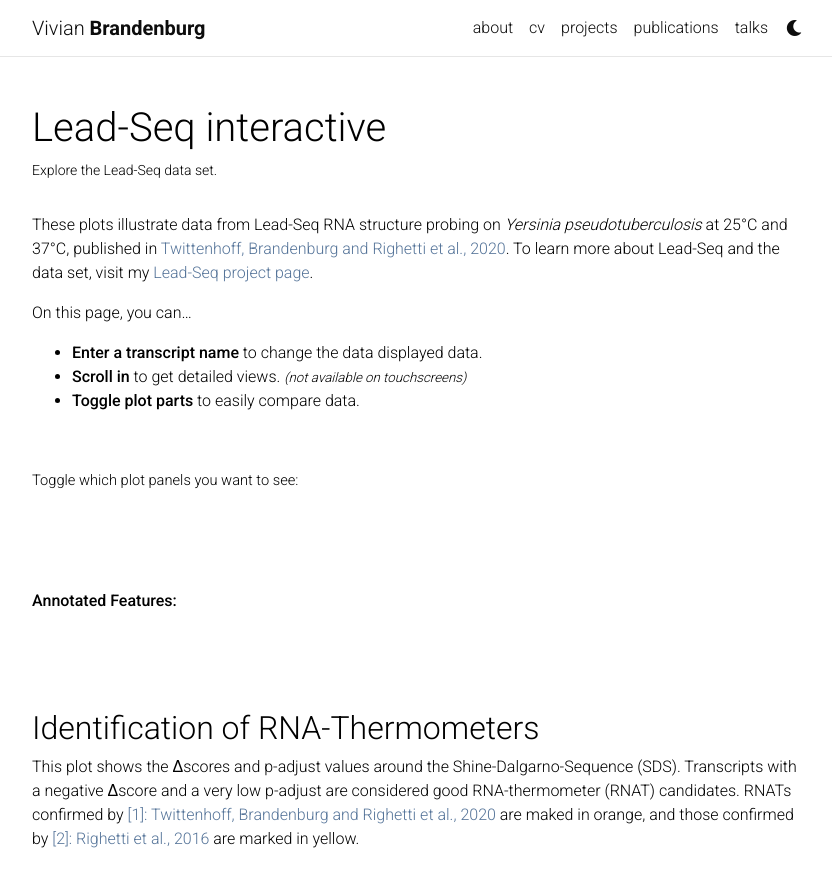
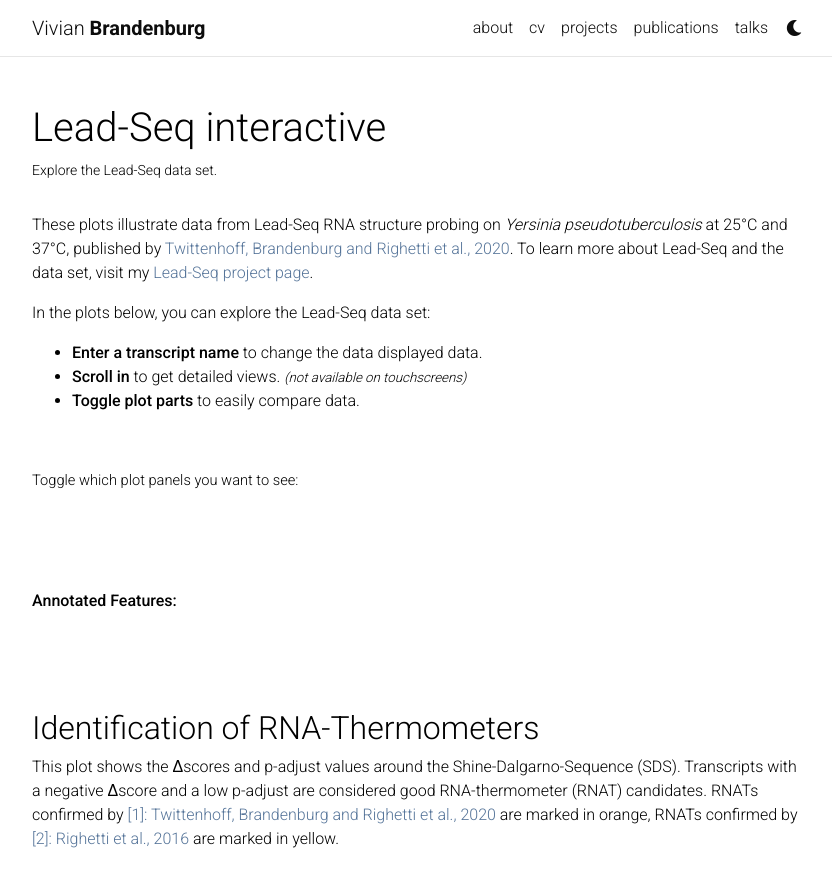
Before and after one commit to VivianBrandenburg/vivianbrandenburg.github.io, a Jekyll site: the page built from _projects/leadseq_interactive.md, in a window 1280 px wide and 1051 px high, cut to the strip 0-877 px from the top of the window. Shown: the whole strip, without its empty margins (223-1055 px from the left). Built offline with Jekyll 4.4.1, drawn with Linux system fonts in a browser that asks for light colours; comment, search, counter and statistics services are not loaded; a style sheet for code colours, icons or effects is not loaded.

Commit message:
minor text change

```diff
--- a/_projects/leadseq_interactive.md
+++ b/_projects/leadseq_interactive.md
@@ -7,9 +7,9 @@ importance: 3
 category: work
 ---
 
-These plots illustrate data from Lead-Seq RNA structure probing on *Yersinia pseudotuberculosis* at 25°C and 37°C, published in [Twittenhoff, Brandenburg and Righetti et al., 2020](https://doi.org/10.1093/nar/gkaa404). To learn more about Lead-Seq and the data set, visit my [Lead-Seq project page]({{ site.baseurl }}{% link _projects/leadseq.md %}).
+These plots illustrate data from Lead-Seq RNA structure probing on *Yersinia pseudotuberculosis* at 25°C and 37°C, published by [Twittenhoff, Brandenburg and Righetti et al., 2020](https://doi.org/10.1093/nar/gkaa404). To learn more about Lead-Seq and the data set, visit my [Lead-Seq project page]({{ site.baseurl }}{% link _projects/leadseq.md %}).
 
-On this page, you can...
+In the plots below, you can explore the Lead-Seq data set:
 
 - **Enter a transcript name** to change the data displayed data.
 -  **Scroll in** to get detailed views. <span style="font-size:10pt">*(not available on touchscreens)*</span>
@@ -57,7 +57,7 @@ On this page, you can...
 
 ## Identification of RNA-Thermometers
 
-This plot shows the Δscores and p-adjust values around the Shine-Dalgarno-Sequence (SDS). Transcripts with a negative Δscore and a very low p-adjust are considered good RNA-thermometer (RNAT) candidates. RNATs confirmed by [[1]: Twittenhoff, Brandenburg and Righetti et al., 2020](https://doi.org/10.1093/nar/gkaa404) are maked in orange, and those confirmed by [[2]: Righetti et al., 2016](https://doi.org/10.1073/pnas.1523004113) are marked in yellow.
+This plot shows the Δscores and p-adjust values around the Shine-Dalgarno-Sequence (SDS). Transcripts with a negative Δscore and a low p-adjust are considered good RNA-thermometer (RNAT) candidates. RNATs confirmed by [[1]: Twittenhoff, Brandenburg and Righetti et al., 2020](https://doi.org/10.1093/nar/gkaa404) are marked in orange, RNATs confirmed by [[2]: Righetti et al., 2016](https://doi.org/10.1073/pnas.1523004113) are marked in yellow.
 
 
 <center>
```
